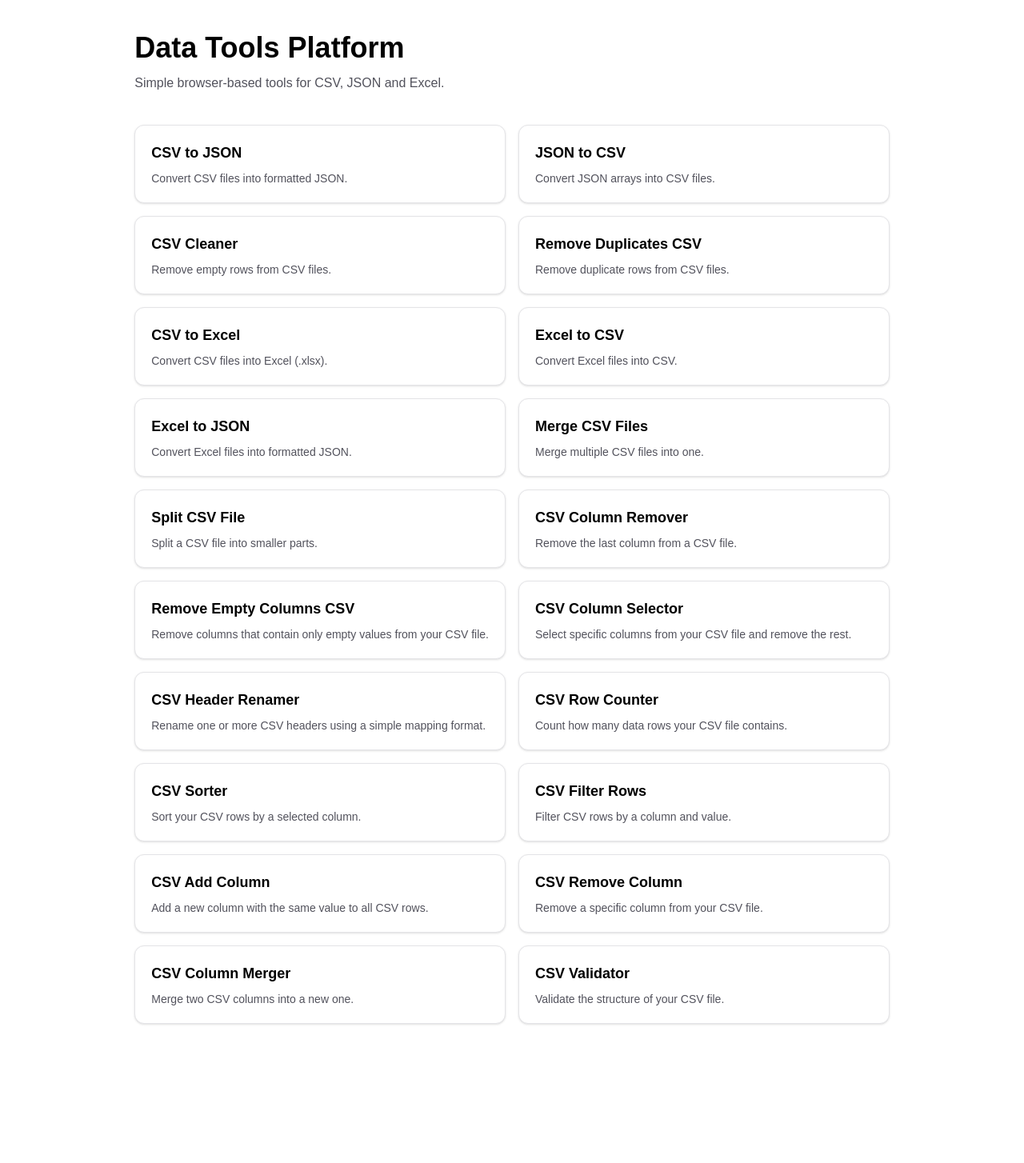
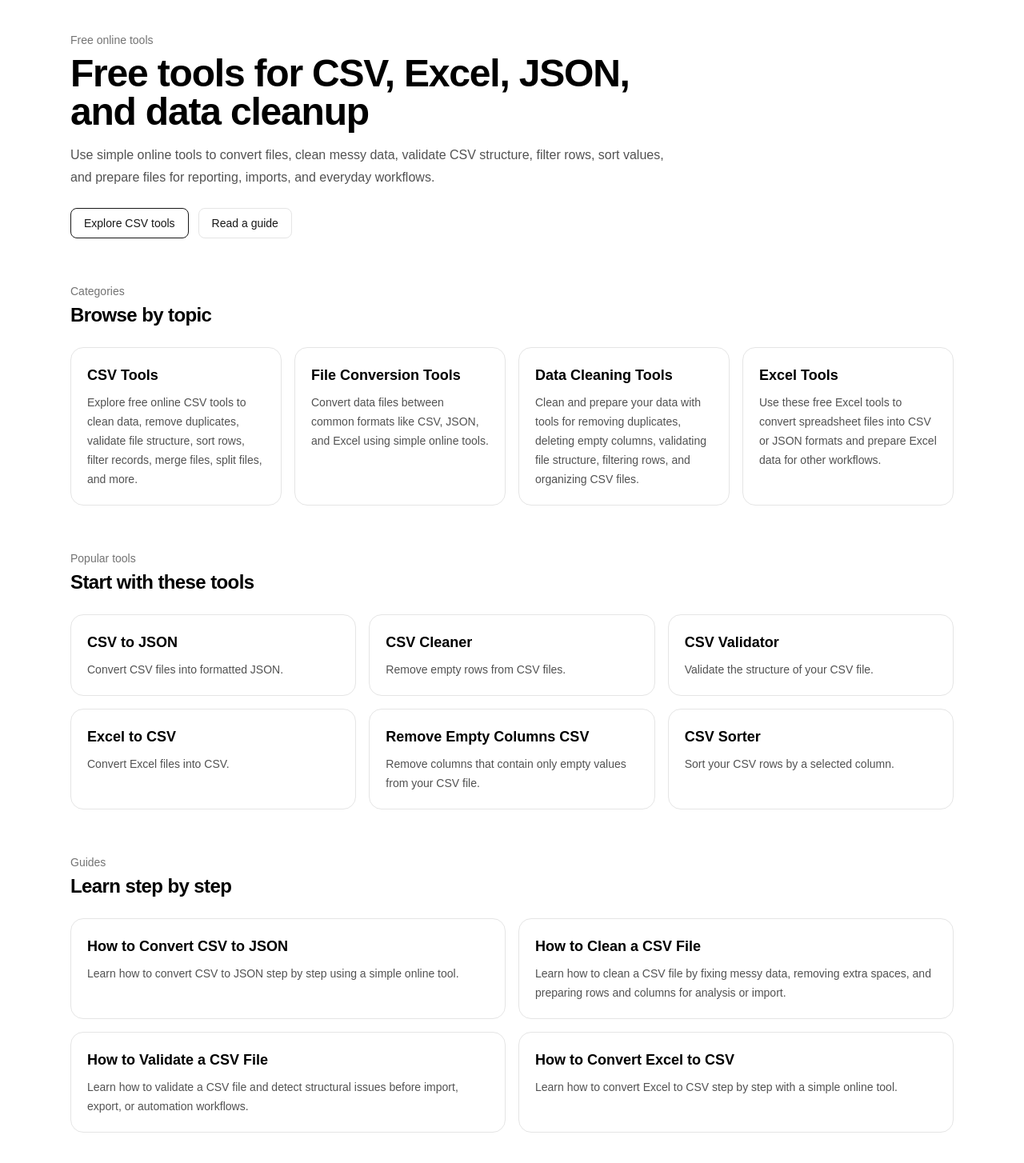
Before and after one commit to kike-Pinto/data-tools-platform, a Next.js app: page / in a window 1280 px wide. Shown: the whole page at 80% size. Before the commit the page ends 1320 px from the top, so only its background shows below. Built offline with nearby package versions, Linux system fonts and the light colour scheme; no server answers.

Commit message:
Home de Navegacion SEO Basica

```diff
--- a/src/app/page.tsx
+++ b/src/app/page.tsx
@@ -1,29 +1,132 @@
 // Paso 7: Mostrar tool desde la home
 
 import Link from 'next/link'
-import { allTools } from '@/tools/registry'
+import { categoryRegistry } from '@/content/categories'
+import { guideRegistry } from '@/content/guides'
+import {
+  featuredCategorySlugs,
+  featuredGuideSlugs,
+  featuredToolSlugs,
+} from '@/content/home'
+import { toolRegistry } from '@/tools/registry'
 
 export default function HomePage() {
+  const featuredCategories = featuredCategorySlugs
+    .map((slug) => categoryRegistry[slug])
+    .filter(Boolean)
+
+  const featuredGuides = featuredGuideSlugs
+    .map((slug) => guideRegistry[slug])
+    .filter(Boolean)
+
+  const featuredTools = featuredToolSlugs
+    .map((slug) => toolRegistry[slug])
+    .filter(Boolean)
+
   return (
-    <main className='mx-auto max-w-5xl px-4 py-10'>
-      <section className='mb-10'>
-        <h1 className='text-4xl font-bold'>Data Tools Platform</h1>
-        <p className='mt-3 max-w-2xl text-zinc-600'>
-          Simple browser-based tools for CSV, JSON and Excel.
+    <main className='mx-auto w-full max-w-6xl px-6 py-10'>
+      <section className='max-w-3xl'>
+        <p className='text-sm font-medium text-neutral-500'>
+          Free online tools
         </p>
+        <h1 className='mt-2 text-4xl font-bold tracking-tight sm:text-5xl'>
+          Free tools for CSV, Excel, JSON, and data cleanup
+        </h1>
+        <p className='mt-4 text-base leading-7 text-neutral-600'>
+          Use simple online tools to convert files, clean messy data, validate
+          CSV structure, filter rows, sort values, and prepare files for
+          reporting, imports, and everyday workflows.
+        </p>
+
+        <div className='mt-6 flex flex-wrap gap-3'>
+          <Link
+            href='/categories/csv-tools'
+            className='inline-flex rounded-lg border border-neutral-900 px-4 py-2 text-sm font-medium text-neutral-900 transition hover:bg-neutral-900 hover:text-white'
+          >
+            Explore CSV tools
+          </Link>
+
+          <Link
+            href='/guides/how-to-convert-csv-to-json'
+            className='inline-flex rounded-lg border border-neutral-200 px-4 py-2 text-sm font-medium text-neutral-900 transition hover:border-neutral-300 hover:bg-neutral-50'
+          >
+            Read a guide
+          </Link>
+        </div>
       </section>
 
-      <section className='grid gap-4 md:grid-cols-2'>
-        {allTools.map((tool) => (
+      <section className='mt-14'>
+        <div className='flex items-end justify-between gap-4'>
+          <div>
+            <p className='text-sm font-medium text-neutral-500'>Categories</p>
+            <h2 className='mt-1 text-2xl font-semibold tracking-tight'>
+              Browse by topic
+            </h2>
+          </div>
+        </div>
+
+        <div className='mt-6 grid gap-4 sm:grid-cols-2 lg:grid-cols-4'>
+          {featuredCategories.map((category) => (
+            <Link
+              key={category.slug}
+              href={`/categories/${category.slug}`}
+              className='rounded-2xl border border-neutral-200 p-5 transition hover:border-neutral-300 hover:shadow-sm'
+            >
+              <h3 className='text-lg font-semibold'>{category.name}</h3>
+              <p className='mt-2 text-sm leading-6 text-neutral-600'>
+                {category.intro}
+              </p>
+            </Link>
+          ))}
+        </div>
+      </section>
+
+      <section className='mt-14'>
+        <div>
+          <p className='text-sm font-medium text-neutral-500'>Popular tools</p>
+          <h2 className='mt-1 text-2xl font-semibold tracking-tight'>
+            Start with these tools
+          </h2>
+        </div>
+
+        <div className='mt-6 grid gap-4 sm:grid-cols-2 lg:grid-cols-3'>
+          {featuredTools.map((tool) => (
             <Link
               key={tool.slug}
               href={`/tools/${tool.slug}`}
-            className='rounded-xl border border-zinc-200 bg-white p-5 shadow-sm transition hover:-translate-y-0.5 hover:shadow-md'
+              className='rounded-2xl border border-neutral-200 p-5 transition hover:border-neutral-300 hover:shadow-sm'
             >
-            <h2 className='text-lg font-semibold'>{tool.name}</h2>
-            <p className='mt-2 text-sm text-zinc-600'>{tool.description}</p>
+              <h3 className='text-lg font-semibold'>{tool.name}</h3>
+              <p className='mt-2 text-sm leading-6 text-neutral-600'>
+                {tool.description}
+              </p>
             </Link>
           ))}
+        </div>
+      </section>
+
+      <section className='mt-14'>
+        <div>
+          <p className='text-sm font-medium text-neutral-500'>Guides</p>
+          <h2 className='mt-1 text-2xl font-semibold tracking-tight'>
+            Learn step by step
+          </h2>
+        </div>
+
+        <div className='mt-6 grid gap-4 lg:grid-cols-2'>
+          {featuredGuides.map((guide) => (
+            <Link
+              key={guide.slug}
+              href={`/guides/${guide.slug}`}
+              className='rounded-2xl border border-neutral-200 p-5 transition hover:border-neutral-300 hover:shadow-sm'
+            >
+              <h3 className='text-lg font-semibold'>{guide.title}</h3>
+              <p className='mt-2 text-sm leading-6 text-neutral-600'>
+                {guide.seoDescription}
+              </p>
+            </Link>
+          ))}
+        </div>
       </section>
     </main>
   )
--- /dev/null
+++ b/src/content/home.ts
@@ -0,0 +1,22 @@
+export const featuredCategorySlugs = [
+  'csv-tools',
+  'file-conversion-tools',
+  'data-cleaning-tools',
+  'excel-tools',
+]
+
+export const featuredGuideSlugs = [
+  'how-to-convert-csv-to-json',
+  'how-to-clean-a-csv-file',
+  'how-to-validate-a-csv-file',
+  'how-to-convert-excel-to-csv',
+]
+
+export const featuredToolSlugs = [
+  'csv-to-json',
+  'csv-cleaner',
+  'csv-validator',
+  'excel-to-csv',
+  'remove-empty-columns-csv',
+  'csv-sorter',
+]
```
Lines whose indentation alone changed are shown as unchanged.
